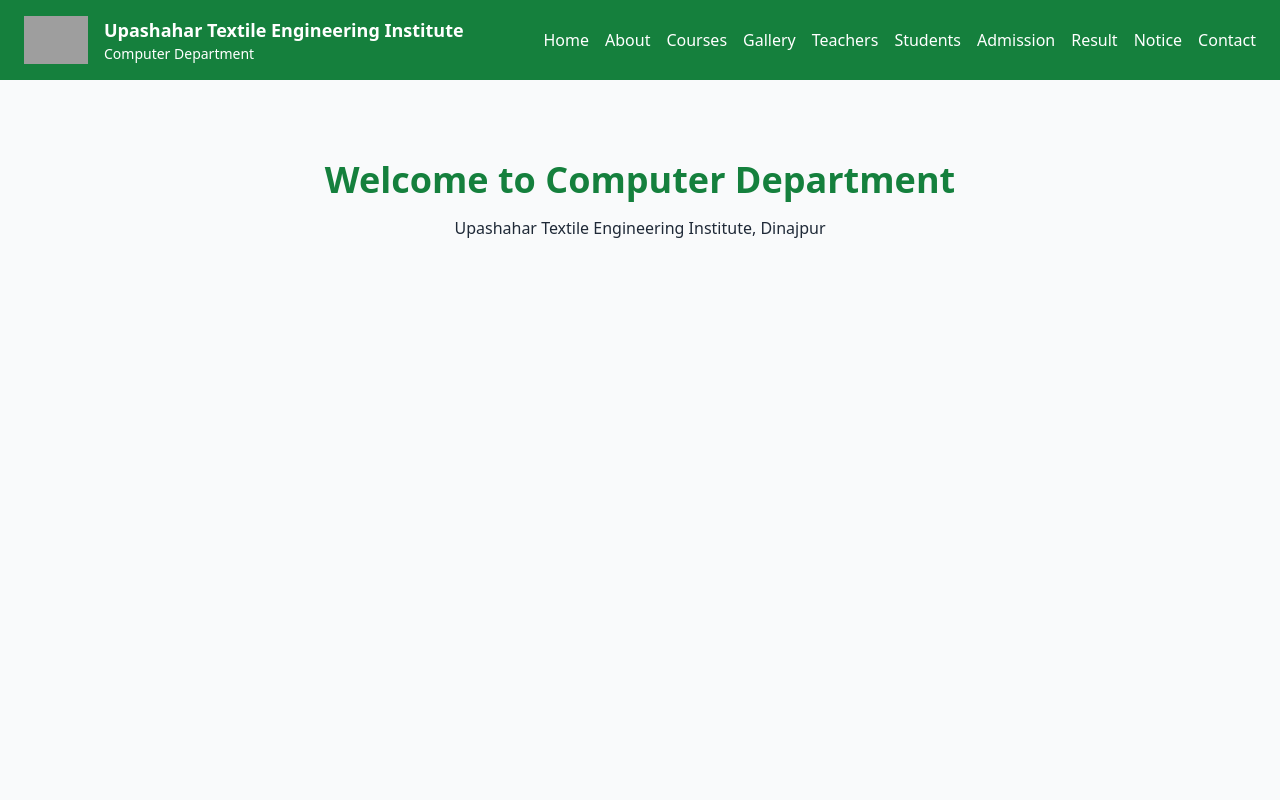
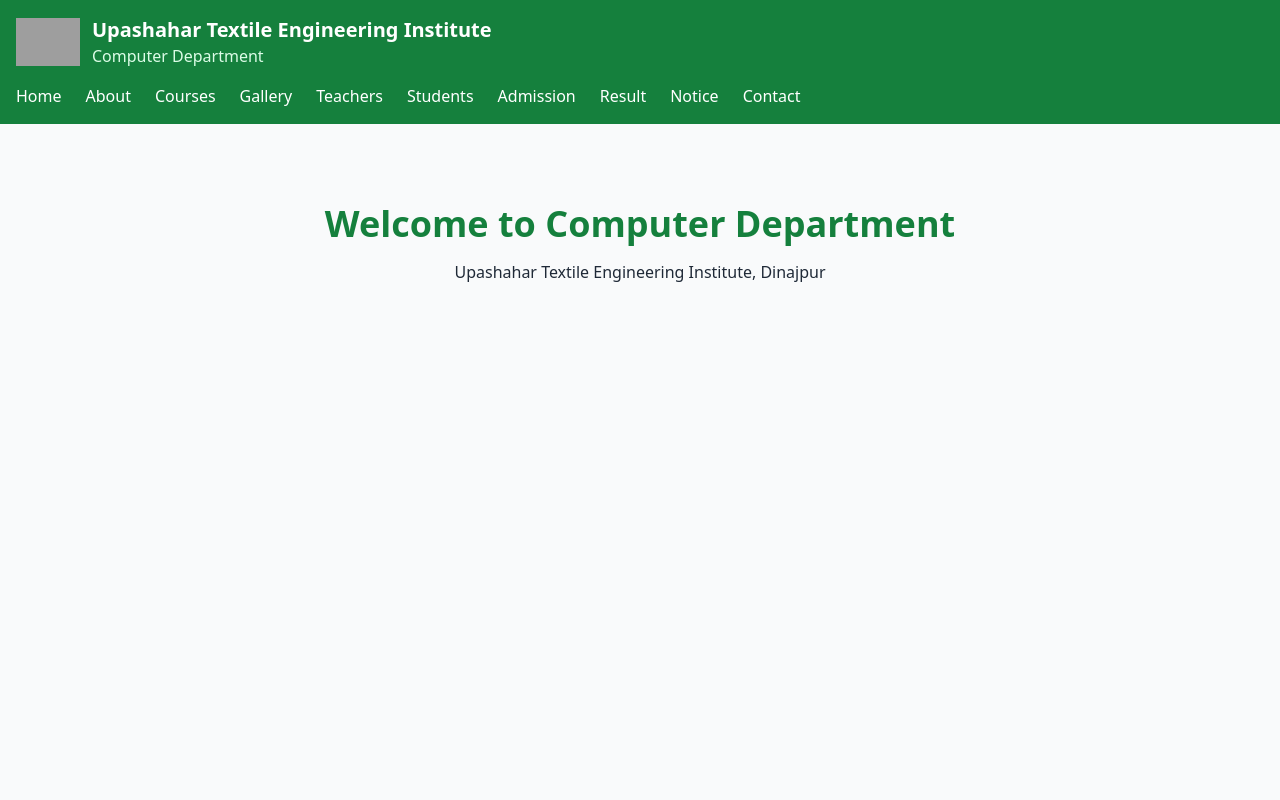
Before and after one commit to Mijanurrmiraj/utei.cst, a Next.js app: page / in a window 1280 px wide. Shown: the top 800 px of the page. Built offline with nearby package versions, Linux system fonts and the light colour scheme; grey boxes are pictures that could not be loaded.

Commit message:
Update Navbar.jsx

```diff
--- a/components/Navbar.jsx
+++ b/components/Navbar.jsx
@@ -1,30 +1,47 @@
 "use client";
+
 import Link from "next/link";
 
 export default function Navbar() {
   return (
-    <nav className="bg-green-700 text-white px-6 py-4 flex flex-wrap items-center gap-4">
-      <img src="/logo.png" alt="UTEI Logo" className="h-12" />
+    <header className="bg-green-700 text-white">
+      <div className="max-w-7xl mx-auto px-4 py-4">
+        {/* Top Section: Logo + Title */}
+        <div className="flex items-center gap-3">
+          {/* Logo */}
+          <img
+            src="/logo.png"
+            alt="UTEI Logo"
+            className="h-12 w-auto"
+          />
 
-      <div>
-        <h1 className="font-bold text-lg">
-          Upashahar Textile Engineering Institute
-        </h1>
-        <p className="text-sm">Computer Department</p>
+          {/* Institute Name */}
+          <div className="leading-tight">
+            <h1 className="font-bold text-lg md:text-xl">
+              Upashahar Textile Engineering Institute
+            </h1>
+            <p className="text-green-100 text-sm md:text-base">
+              Computer Department
+            </p>
+          </div>
+        </div>
+
+        {/* Navigation Menu */}
+        <nav className="mt-4">
+          <ul className="flex flex-wrap gap-x-6 gap-y-2 text-sm md:text-base font-medium">
+            <li><Link href="/" className="hover:underline">Home</Link></li>
+            <li><Link href="/about" className="hover:underline">About</Link></li>
+            <li><Link href="/courses" className="hover:underline">Courses</Link></li>
+            <li><Link href="/gallery" className="hover:underline">Gallery</Link></li>
+            <li><Link href="/teachers" className="hover:underline">Teachers</Link></li>
+            <li><Link href="/students" className="hover:underline">Students</Link></li>
+            <li><Link href="/admission" className="hover:underline">Admission</Link></li>
+            <li><Link href="/result" className="hover:underline">Result</Link></li>
+            <li><Link href="/notice" className="hover:underline">Notice</Link></li>
+            <li><Link href="/contact" className="hover:underline">Contact</Link></li>
+          </ul>
+        </nav>
       </div>
-
-      <div className="ml-auto flex flex-wrap gap-4 font-medium">
-        <Link href="/">Home</Link>
-        <Link href="/about">About</Link>
-        <Link href="/courses">Courses</Link>
-        <Link href="/gallery">Gallery</Link>
-        <Link href="/teachers">Teachers</Link>
-        <Link href="/students">Students</Link>
-        <Link href="/admission">Admission</Link>
-        <Link href="/result">Result</Link>
-        <Link href="/notice">Notice</Link>
-        <Link href="/contact">Contact</Link>
-      </div>
-    </nav>
+    </header>
   );
 }
```
